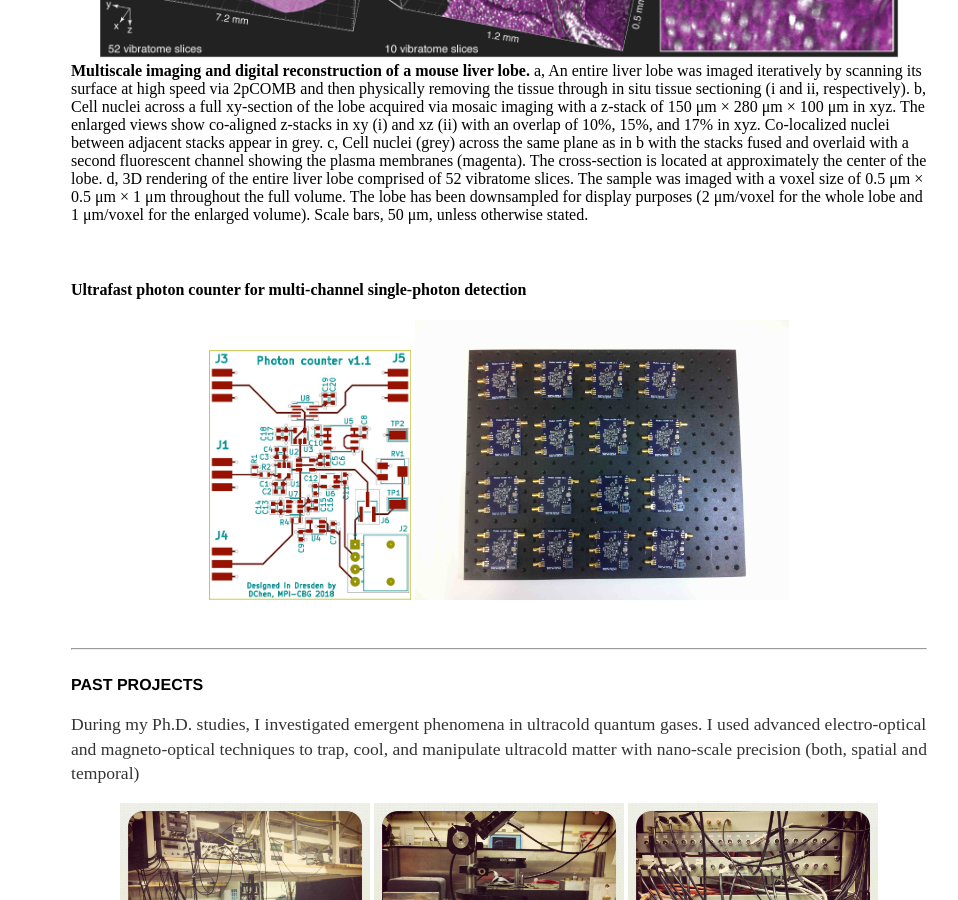
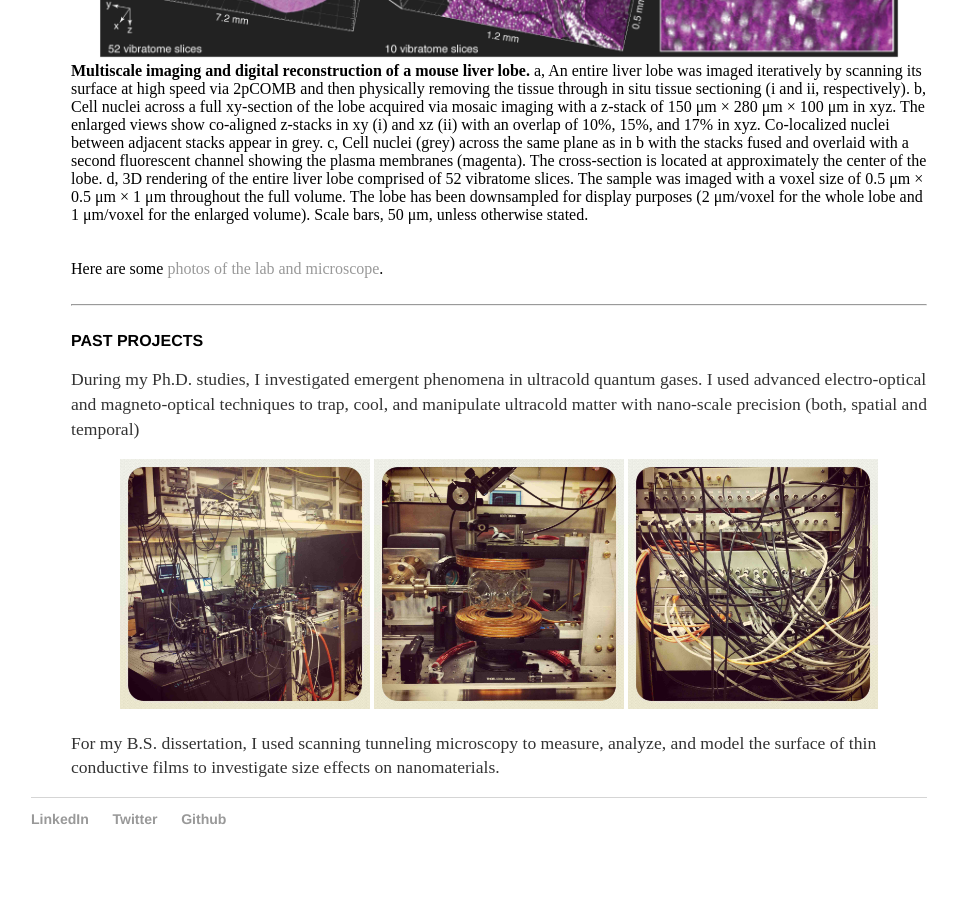
Before and after one commit to davidchenlee/davidchenlee.github.io, a Jekyll site: the page built from projects/projects.html, in a window 1280 px wide and 900 px high, scrolled down 1391 px. Shown: the whole window, without its empty margins (161-1119 px from the left). Built offline with Jekyll 4.4.1, drawn with Linux system fonts in a browser that asks for light colours.

Commit message:
add lab photos

```diff
--- a/about/about.html
+++ b/about/about.html
@@ -11,7 +11,7 @@
   <br><li>Digital and analog electronics (microcontrollers, FPGA, DSP, DDS, PLL, radio and microwave), PCB design and low-volume production, feedback control (PID, fuzzy, adaptive)</li>
   <br><li>Lab automation and measurement (multimeter, function generator, oscilloscope, spectrum analyzer, power meter)</li>
   <br><li>C, C++, Java, Python, Labview, Verilog</li>
-  <br><li>Matlab, Mathematica, Jupyter, LabView</li>
+  <br><li>Matlab, Mathematica, Jupyter</li>
   <br><li>Zemax, SolidWorks, Spice, KiCad</li>
 </ul>
 <hr>
--- a/projects/projects.html
+++ b/projects/projects.html
@@ -29,12 +29,7 @@
     <figcaption style="text-align:left"><b>Multiscale imaging and digital reconstruction of a mouse liver lobe.</b> a, An entire liver lobe was imaged iteratively by scanning its surface at high speed via 2pCOMB and then physically removing the tissue through in situ tissue sectioning (i and ii, respectively). b, Cell nuclei across a full xy-section of the lobe acquired via mosaic imaging with a z-stack of 150 μm × 280 μm × 100 μm in xyz. The enlarged views show co-aligned z-stacks in xy (i) and xz (ii) with an overlap of 10%, 15%, and 17% in xyz. Co-localized nuclei between adjacent stacks appear in grey. c, Cell nuclei (grey) across the same plane as in b with the stacks fused and overlaid with a second fluorescent channel showing the plasma membranes (magenta). The cross-section is located at approximately the center of the lobe. d, 3D rendering of the entire liver lobe comprised of 52 vibratome slices. The sample was imaged with a voxel size of 0.5 μm × 0.5 μm × 1 μm throughout the full volume. The lobe has been downsampled for display purposes (2 μm/voxel for the whole lobe and 1 μm/voxel for the enlarged volume). Scale bars, 50 μm, unless otherwise stated.</figcaption>
 </center>
 <br><br>
-
-<h4>Ultrafast photon counter for multi-channel single-photon detection</h4>
-<center>
-    <img src="/images/Photocounter.jpg" alt="Photocounter PCB" style="height:250px">
-    <img src="/images/Photocounters_16.jpg" alt="16 photocounters" style="height:280px">
-</center>
+Here are some <a href="../lab_photos/lab_photos.html">photos of the lab and microscope</a>.
 <br><br>
 <hr>
 <br>
```
Also changed, not shown: lab_photos/lab_photos.html (added, +22 -0 lines), lab_photos/Lab_panorama.jpg (added), lab_photos/Photocounter.jpg (renamed from images/Photocounter.jpg), lab_photos/Photocounter_rack1.jpg (added), lab_photos/Photocounter_rack2.jpg (added), lab_photos/Photocounters_16.jpg (renamed from images/Photocounters_16.jpg), lab_photos/Setup1.jpg (added), lab_photos/Setup2.jpg (added), lab_photos/Setup3.jpg (added), lab_photos/Vibratome_and_stage.jpg (added), lab_photos/Vision_alignment.jpg (added), 1 other file.
